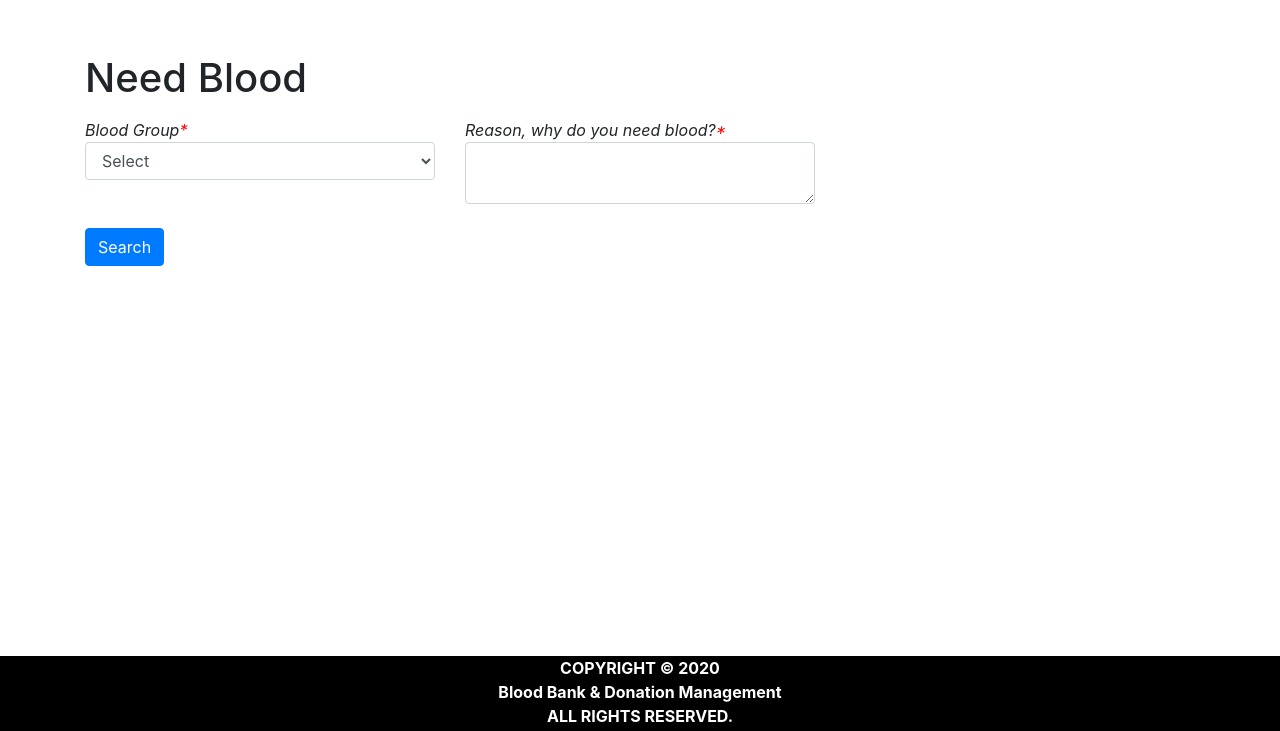
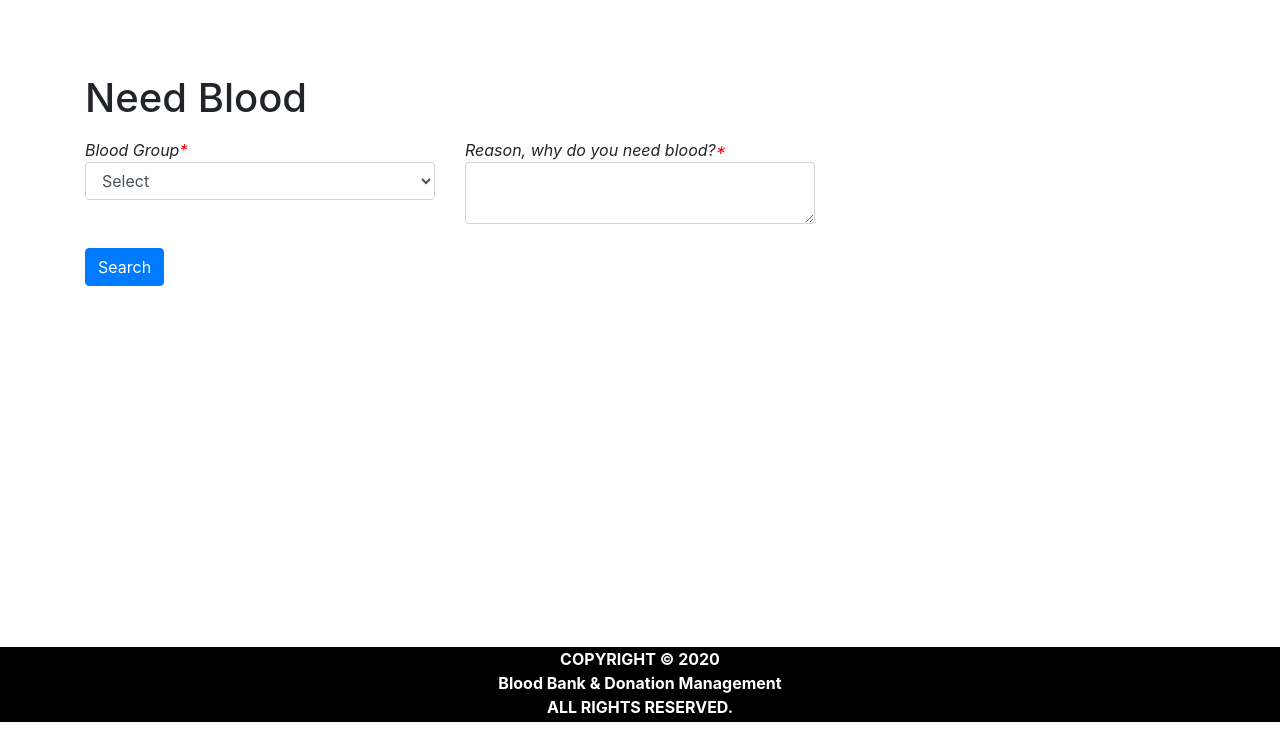
Before and after one commit to varunsardana004/Blood-Bank-And-Donation-Management-System, a PHP site: page /BDMS/need_blood.php in a window 1280 px wide. Shown: the part 69-800 px from the top of the page. Run offline with PHP 8.4, Linux system fonts and the light colour scheme; data that the repository does not hold is empty.

Commit message:
Update need_blood.php

```diff
--- a/need_blood.php
+++ b/need_blood.php
@@ -14,7 +14,9 @@
 <body>
   <?php include('head.php') ?>
 
-  <div class="container" style="margin-top:30px">
+  <div id="page-container" style="margin-top:50px; position: relative;min-height: 84vh;">
+    <div class="container">
+    <div id="content-wrap" style="padding-bottom:50px;">
 
   <div class="row">
       <div class="col-lg-6">
@@ -88,8 +90,9 @@
 } ?>
 </div>
 </div>
+</div>
 <?php include 'footer.php' ?>
-
+</div>
 </body>
 
 </html>
```
